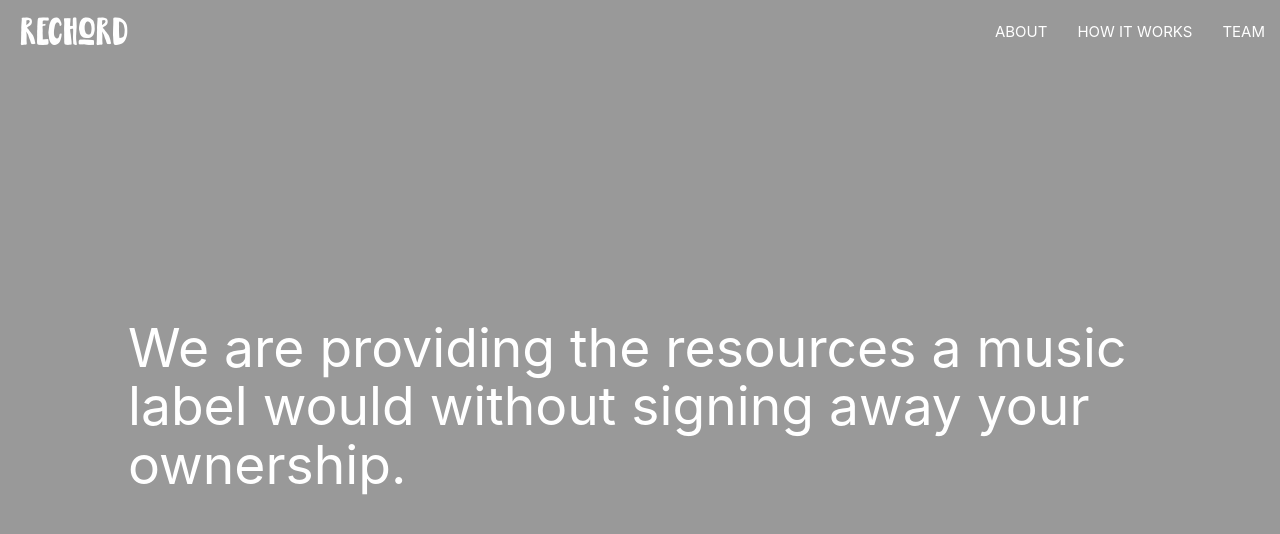
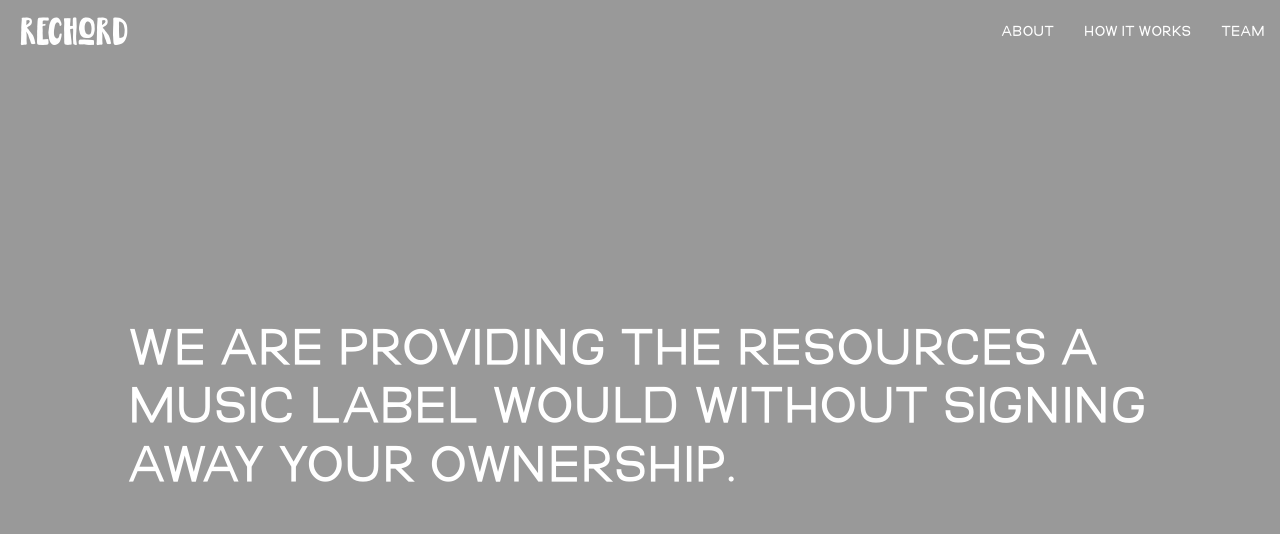
Before and after one commit to rechordmusic/rechordmusic, a plain HTML site: page index.html in a window 1280 px wide. Drawn offline with nearby package versions, Linux system fonts and the light colour scheme.

Commit message:
new font

```diff
--- a/assets/css/index.css
+++ b/assets/css/index.css
@@ -1,3 +1,14 @@
+/* ----- Fonts ----- */
+@font-face {
+	font-family: StrikeOne;
+	src: url(../fonts/StrikeOne.otf);
+}
+
+@font-face {
+	font-family: Quest;
+	src: url(../fonts/Quest.otf);
+}
+
 body {
 	background-image: url(../images/concert.jpg);
 	background-position: center center;
@@ -7,19 +18,20 @@ body {
 	background-color: #999;
 }
 
+
+/* ----- Nav Bar ----- */
 nav {
 	box-shadow: none;
 	background: transparent;
 }
 
-@font-face {
-	font-family: StrikeOne;
-	src: url(../fonts/StrikeOne.otf);
-}
-
 nav .brand-logo {
 	font-family: StrikeOne;
 	margin-left: 20px;
+}
+
+nav li {
+	font-family: Quest;
 }
 
 .container {
@@ -37,4 +49,5 @@ nav .brand-logo {
 }
 #title {
 	color: white;
+	font-family: Quest;
 }
```
Also changed, not shown: assets/fonts/Quest.otf (added), 1 other file.
